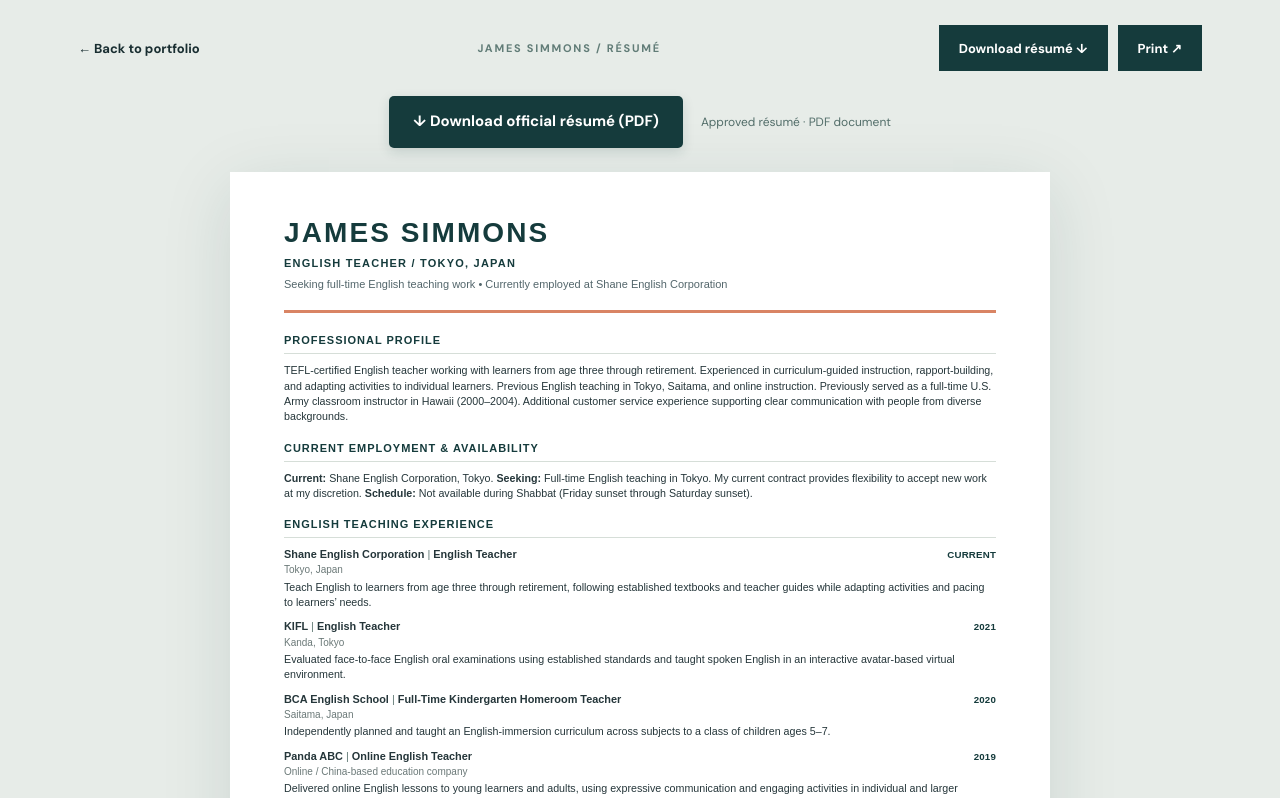
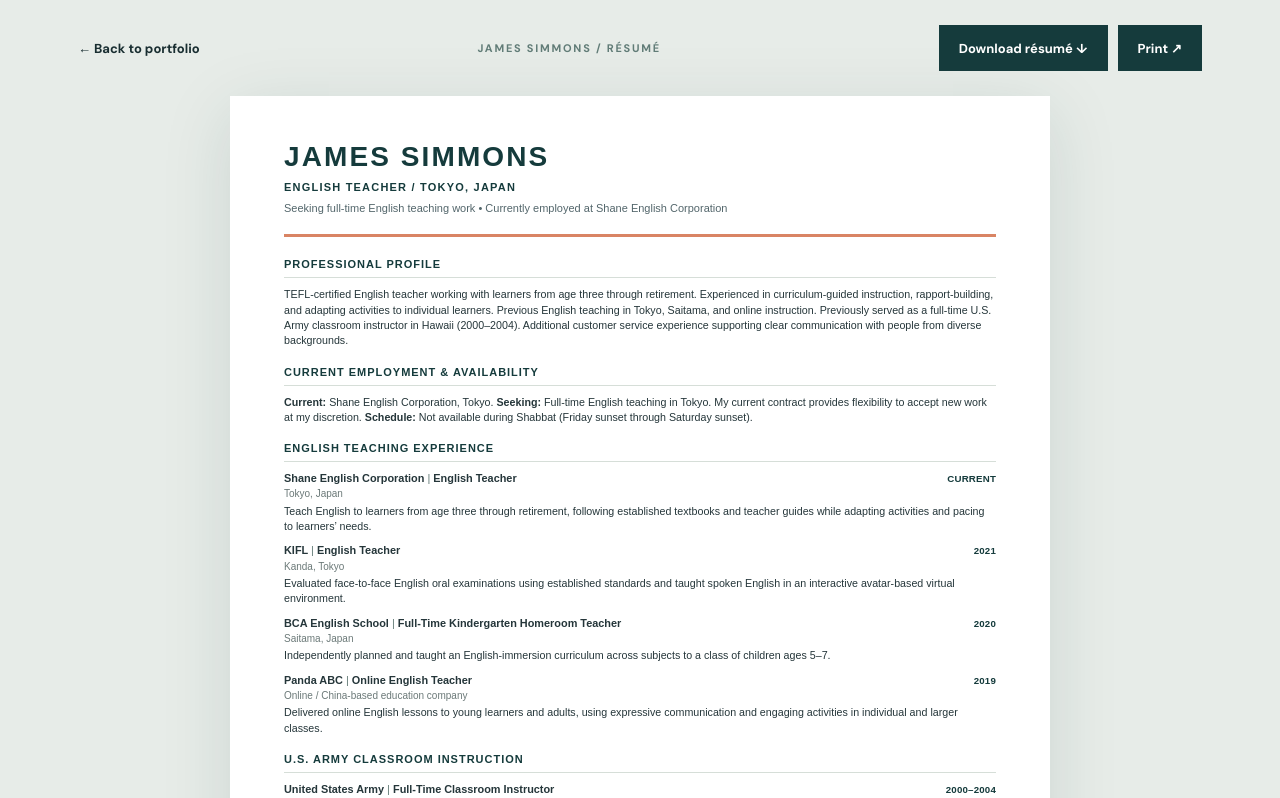
Before and after one commit to desukara/portfolio, a Next.js app: page /resume in a window 1280 px wide. Shown: the top 798 px of the page. Built offline with nearby package versions, Linux system fonts and the light colour scheme; a web font is replaced by a local one.

Commit message:
Remove duplicate résumé download button; keep Download and Print together in toolbar

```diff
--- a/app/resume/page.tsx
+++ b/app/resume/page.tsx
@@ -25,7 +25,6 @@ export default function ResumePage() {
       <span>JAMES SIMMONS / RÉSUMÉ</span>
       <div className="resume-toolbar-actions"><a className="resume-print-button" href="/resume/download" download="J_Simmons_Resume_2026.pdf">Download résumé ↓</a><PrintResumeButton /></div>
     </div>
-    <div className="resume-download-banner shell"><a className="resume-download-primary" href="/resume/download" download="J_Simmons_Resume_2026.pdf">↓ Download official résumé (PDF)</a><span>Approved résumé · PDF document</span></div>
     <article className="resume-document cv" aria-label="James Simmons professional résumé">
       <header className="cv-header">
         <h1>JAMES SIMMONS</h1>
```
